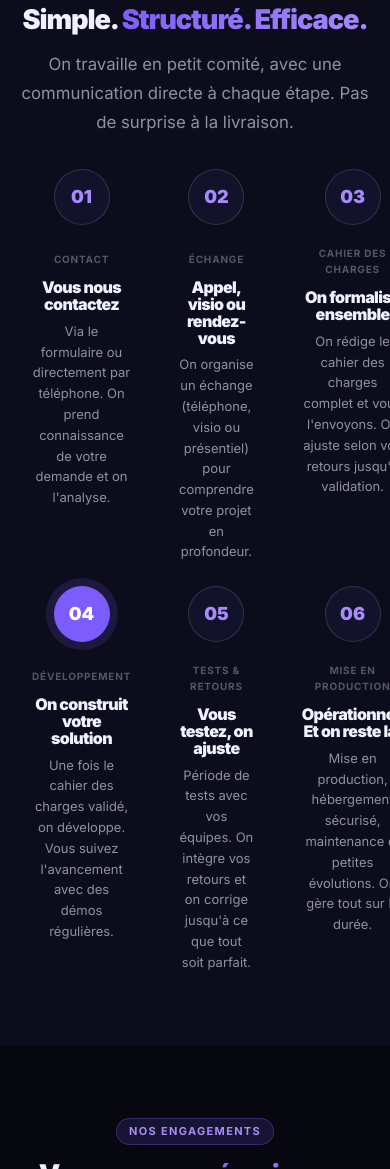
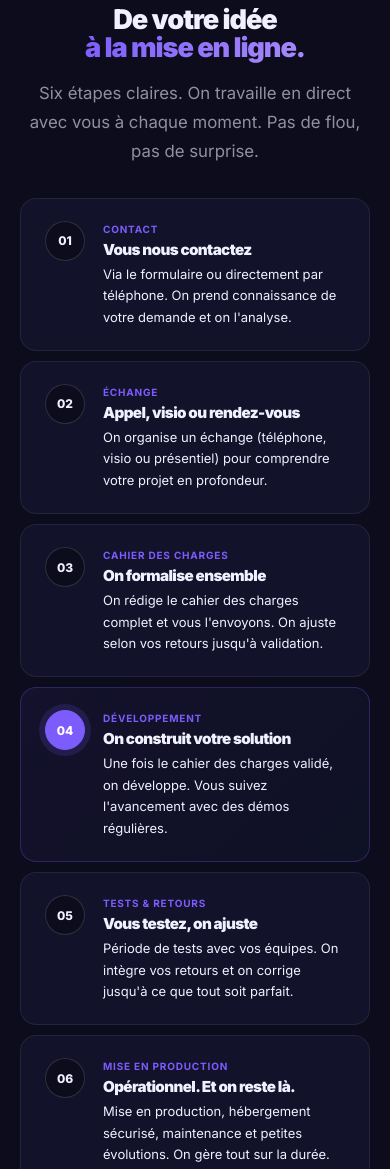
Before and after one commit to NeoFlowAgency/Neoflow_Agency_Site, a plain HTML site: page index.html in a window 390 px wide. Shown: the part 3890-5059 px from the top of the page. Drawn offline with nearby package versions, Linux system fonts and the light colour scheme.

Commit message:
Redesign process section on index and services pages
- Replace centered 3-col grid (broken horizontal line, text too long to center)
  with clean 2-col × 3-row layout of horizontal cards (number + tag + content)
- Hide the ::before connecting line that only worked for single-row layouts
- Active step (04) highlighted with purple gradient card + glowing number
- New heading: "De votre idée à la mise en ligne." (replaces "Simple. Structuré. Efficace.")
- Fully responsive: 1 column on mobile

Co-Authored-By: Claude Sonnet 4.6 <noreply@anthropic.com>

```diff
--- a/index.html
+++ b/index.html
@@ -81,6 +81,38 @@
     @media (max-width:768px) {
       .ag-features-band { grid-template-columns: 1fr; }
       .ag-inline-cta { flex-direction: column; align-items: flex-start; }
+    }
+    /* ── Process section ── */
+    #processus .ag-process-grid::before { display: none; }
+    .process-card {
+      display: flex; gap: 18px; align-items: flex-start;
+      background: var(--ag-surface); border: 1px solid var(--ag-border);
+      border-radius: 16px; padding: 22px 24px;
+      transition: border-color var(--t-base);
+    }
+    .process-card:hover { border-color: var(--ag-border-2); }
+    .process-card.active {
+      background: linear-gradient(135deg, rgba(124,92,252,.07), rgba(91,142,247,.04));
+      border-color: rgba(124,92,252,.28);
+    }
+    .process-card__num {
+      width: 40px; height: 40px; border-radius: 50%; flex-shrink: 0;
+      background: var(--ag-bg-2); border: 1px solid var(--ag-border-2);
+      display: flex; align-items: center; justify-content: center;
+      font-size: 12px; font-weight: 800; color: var(--ag-text-muted);
+    }
+    .process-card.active .process-card__num {
+      background: var(--ag-accent); border-color: var(--ag-accent);
+      color: #fff; box-shadow: 0 0 0 6px rgba(124,92,252,.15);
+    }
+    .process-card__tag {
+      font-size: 10px; font-weight: 700; letter-spacing: .08em;
+      text-transform: uppercase; color: var(--ag-accent); margin-bottom: 5px;
+    }
+    .process-card h3 { font-size: .95rem; color: var(--ag-text); margin-bottom: 6px; }
+    .process-card p { font-size: 13px; line-height: 1.65; color: var(--ag-text-muted); margin: 0; }
+    @media (max-width: 768px) {
+      #processus .ag-process-grid { grid-template-columns: 1fr !important; gap: 10px !important; }
     }
   </style>
 </head>
@@ -300,45 +332,57 @@
   <div class="container">
     <div class="ag-section-head reveal">
       <span class="eyebrow">Notre démarche</span>
-      <h2>Simple. <span class="grad-text">Structuré. Efficace.</span></h2>
-      <p>On travaille en petit comité, avec une communication directe à chaque étape. Pas de surprise à la livraison.</p>
+      <h2>De votre idée<br><span class="grad-text">à la mise en ligne.</span></h2>
+      <p>Six étapes claires. On travaille en direct avec vous à chaque moment. Pas de flou, pas de surprise.</p>
     </div>
-    <div class="ag-process-grid" id="processGrid" style="grid-template-columns:repeat(3,1fr)">
-      <div class="ag-process-step reveal">
-        <div class="ag-process-num">01</div>
-        <div class="ag-process-tag">Contact</div>
+    <div class="ag-process-grid" id="processGrid" style="grid-template-columns:repeat(2,1fr);gap:12px">
+      <div class="process-card reveal">
+        <div class="process-card__num">01</div>
+        <div>
+          <div class="process-card__tag">Contact</div>
           <h3>Vous nous contactez</h3>
           <p>Via le formulaire ou directement par téléphone. On prend connaissance de votre demande et on l'analyse.</p>
         </div>
-      <div class="ag-process-step reveal" style="--delay:.06s">
-        <div class="ag-process-num">02</div>
-        <div class="ag-process-tag">Échange</div>
+      </div>
+      <div class="process-card reveal" style="--delay:.06s">
+        <div class="process-card__num">02</div>
+        <div>
+          <div class="process-card__tag">Échange</div>
           <h3>Appel, visio ou rendez-vous</h3>
           <p>On organise un échange (téléphone, visio ou présentiel) pour comprendre votre projet en profondeur.</p>
         </div>
-      <div class="ag-process-step reveal" style="--delay:.12s">
-        <div class="ag-process-num">03</div>
-        <div class="ag-process-tag">Cahier des charges</div>
+      </div>
+      <div class="process-card reveal" style="--delay:.12s">
+        <div class="process-card__num">03</div>
+        <div>
+          <div class="process-card__tag">Cahier des charges</div>
           <h3>On formalise ensemble</h3>
           <p>On rédige le cahier des charges complet et vous l'envoyons. On ajuste selon vos retours jusqu'à validation.</p>
         </div>
-      <div class="ag-process-step active reveal" style="--delay:.18s">
-        <div class="ag-process-num">04</div>
-        <div class="ag-process-tag">Développement</div>
+      </div>
+      <div class="process-card active reveal" style="--delay:.18s">
+        <div class="process-card__num">04</div>
+        <div>
+          <div class="process-card__tag">Développement</div>
           <h3>On construit votre solution</h3>
           <p>Une fois le cahier des charges validé, on développe. Vous suivez l'avancement avec des démos régulières.</p>
         </div>
-      <div class="ag-process-step reveal" style="--delay:.24s">
-        <div class="ag-process-num">05</div>
-        <div class="ag-process-tag">Tests &amp; retours</div>
+      </div>
+      <div class="process-card reveal" style="--delay:.24s">
+        <div class="process-card__num">05</div>
+        <div>
+          <div class="process-card__tag">Tests &amp; retours</div>
           <h3>Vous testez, on ajuste</h3>
           <p>Période de tests avec vos équipes. On intègre vos retours et on corrige jusqu'à ce que tout soit parfait.</p>
         </div>
-      <div class="ag-process-step reveal" style="--delay:.30s">
-        <div class="ag-process-num">06</div>
-        <div class="ag-process-tag">Mise en production</div>
+      </div>
+      <div class="process-card reveal" style="--delay:.30s">
+        <div class="process-card__num">06</div>
+        <div>
+          <div class="process-card__tag">Mise en production</div>
           <h3>Opérationnel. Et on reste là.</h3>
           <p>Mise en production, hébergement sécurisé, maintenance et petites évolutions. On gère tout sur la durée.</p>
+        </div>
       </div>
     </div>
   </div>
```
Also changed, not shown: services.html (+44 -21 lines). Lines whose indentation alone changed are shown as unchanged.
